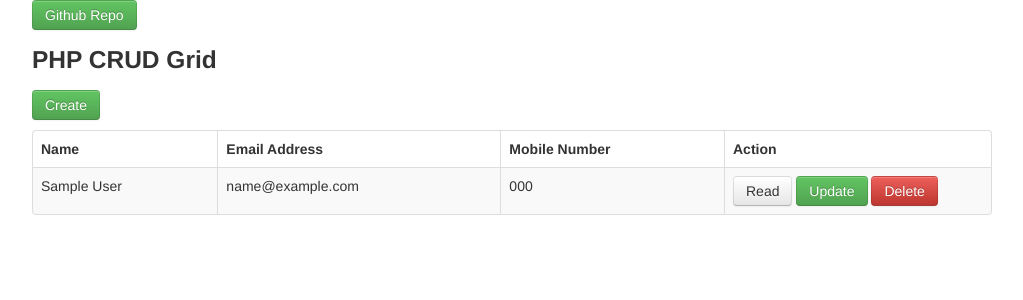
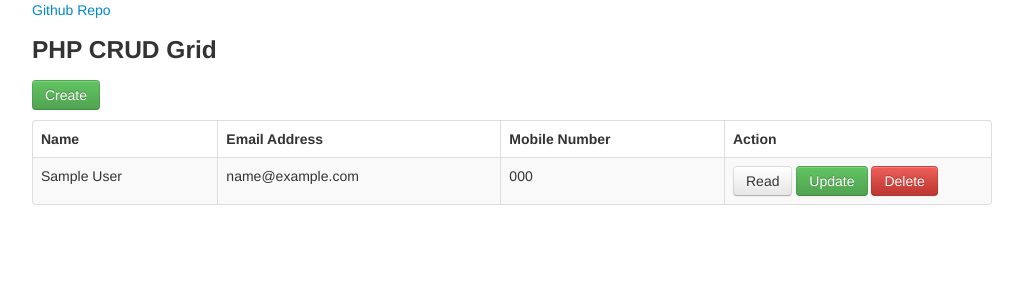
Before and after one commit to SpencerHD/PhpProject1, a PHP site: page / in a window 1280 px wide. Shown: the top 300 px of the page, without its empty margins (118-1141 px from the left). Run offline with PHP 8.4, Linux system fonts and the light colour scheme; tables that the repository leaves empty or names only in its code hold one stand-in row (values such as "Sample post").

Commit message:
mod to index.php

```diff
--- a/index.php
+++ b/index.php
@@ -10,7 +10,7 @@
     <div class="container">
     		<div class="row">
                     <p>
-			<a href="https://github.com/SpencerHD" class="btn btn-success">Github Repo</a>
+			<a href="https://github.com/SpencerHD">Github Repo</a>
                     </p>
     			<h3>PHP CRUD Grid</h3>
     		</div>
```
